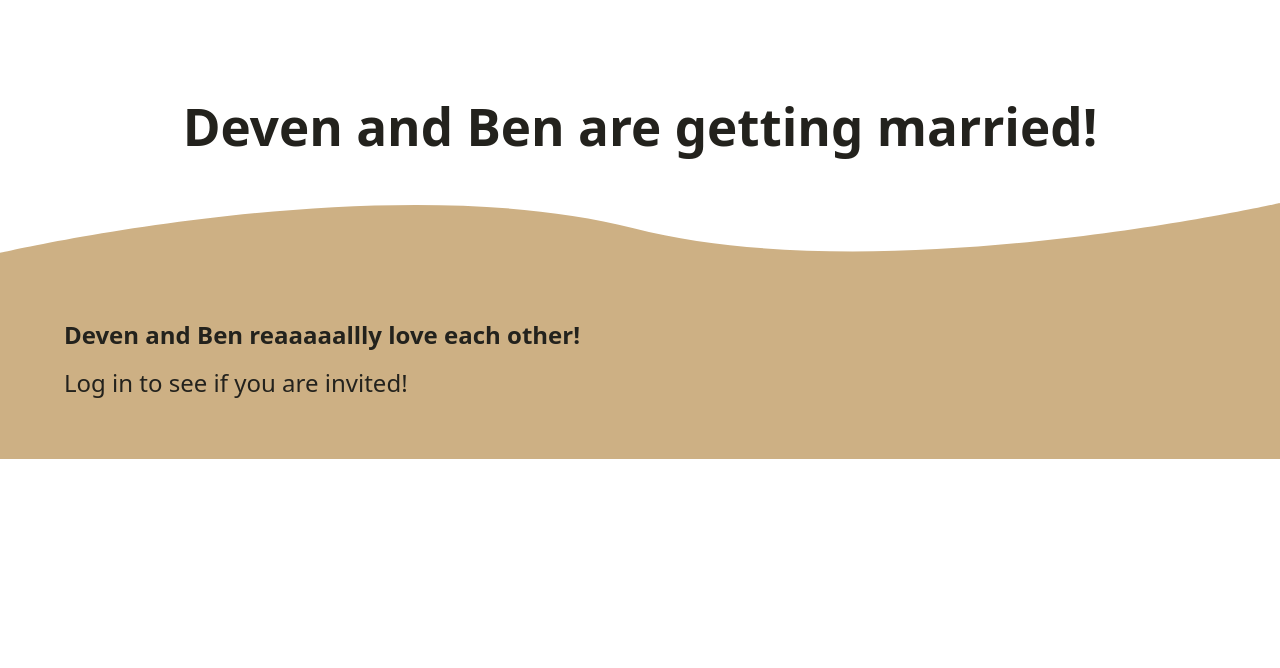
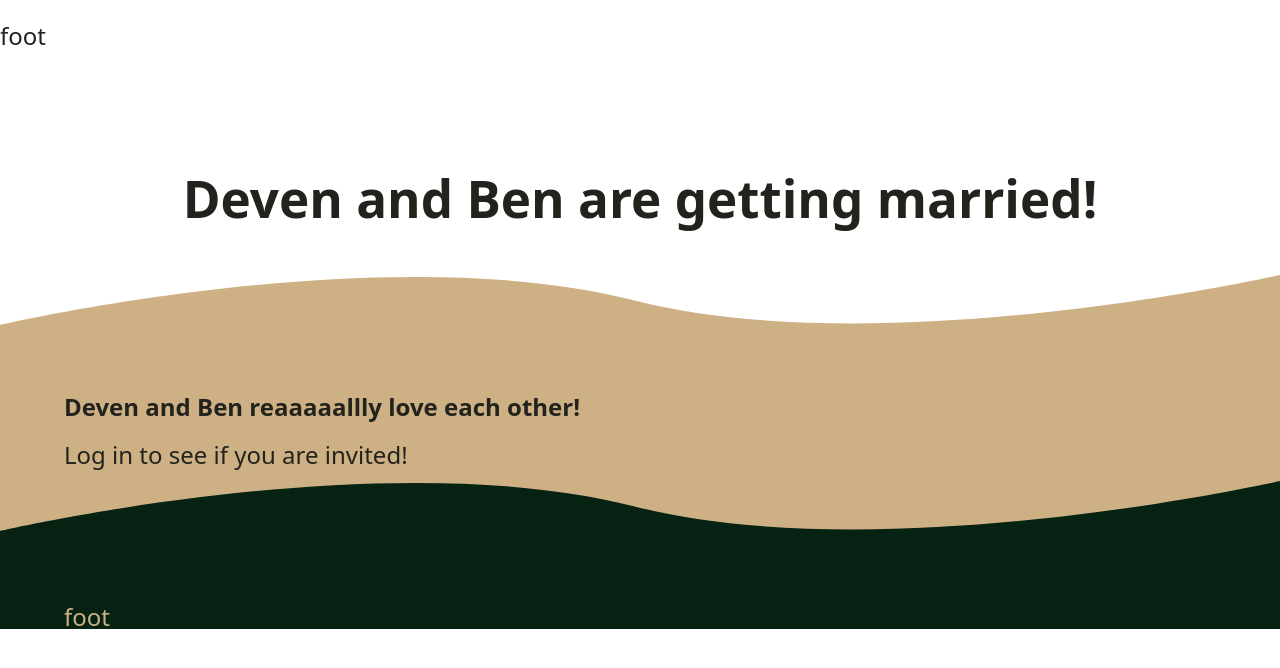
Before and after one commit to devenfafard/deven-and-ben-are-getting-married, a React (Vite) app: page / in a window 1280 px wide. Shown: the top 668 px of the page. Built offline with nearby package versions, Linux system fonts and the light colour scheme.

Commit message:
added header and footer

```diff
--- /dev/null
+++ b/src/components/footer.css
@@ -0,0 +1,18 @@
+.footer
+{
+    background-color: #062213;
+    fill: #062213;
+
+    height: auto;
+    width: 100%;
+}
+
+.footer-content
+{
+    margin: 0% 5% 5% 5%;
+}
+
+.footer p
+{
+    color: #CDB084;
+}
--- /dev/null
+++ b/src/components/footer.jsx
@@ -0,0 +1,19 @@
+import React from "react";
+
+import './footer.css';
+import Wave from './wave.jsx';
+
+const Footer = () =>
+{
+    return (
+        <div className="footer">
+            <Wave/>
+            <div className="footer-content">
+                <p>foot</p>
+            </div>
+
+        </div>
+    )
+}
+
+export default Footer;
--- /dev/null
+++ b/src/components/header.jsx
@@ -0,0 +1,17 @@
+import React from "react";
+
+import './header.css';
+
+const Header = () =>
+{
+    return (
+        <div className="header">
+            <div className="header-content">
+                <p>foot</p>
+            </div>
+
+        </div>
+    )
+}
+
+export default Header;
--- a/src/main.jsx
+++ b/src/main.jsx
@@ -1,17 +1,19 @@
-import { createRoot } from 'react-dom/client'
+import { createRoot } from 'react-dom/client';
 import { BrowserRouter, Routes, Route } from "react-router-dom";
 
-import './index.css'
+import './index.css';
+import Header from './components/header.jsx';
+import Footer from './components/footer.jsx';
 
 import Home from "./pages/home.jsx";
 
 createRoot(document.getElementById('root')).render(
     <BrowserRouter>
-
+        <Header/>
         <Routes>
             <Route path="/" element={<Home />}/>
 
         </Routes>
-
+        <Footer/>
     </BrowserRouter>
 )
```
Also changed, not shown: src/components/header.css (added).
